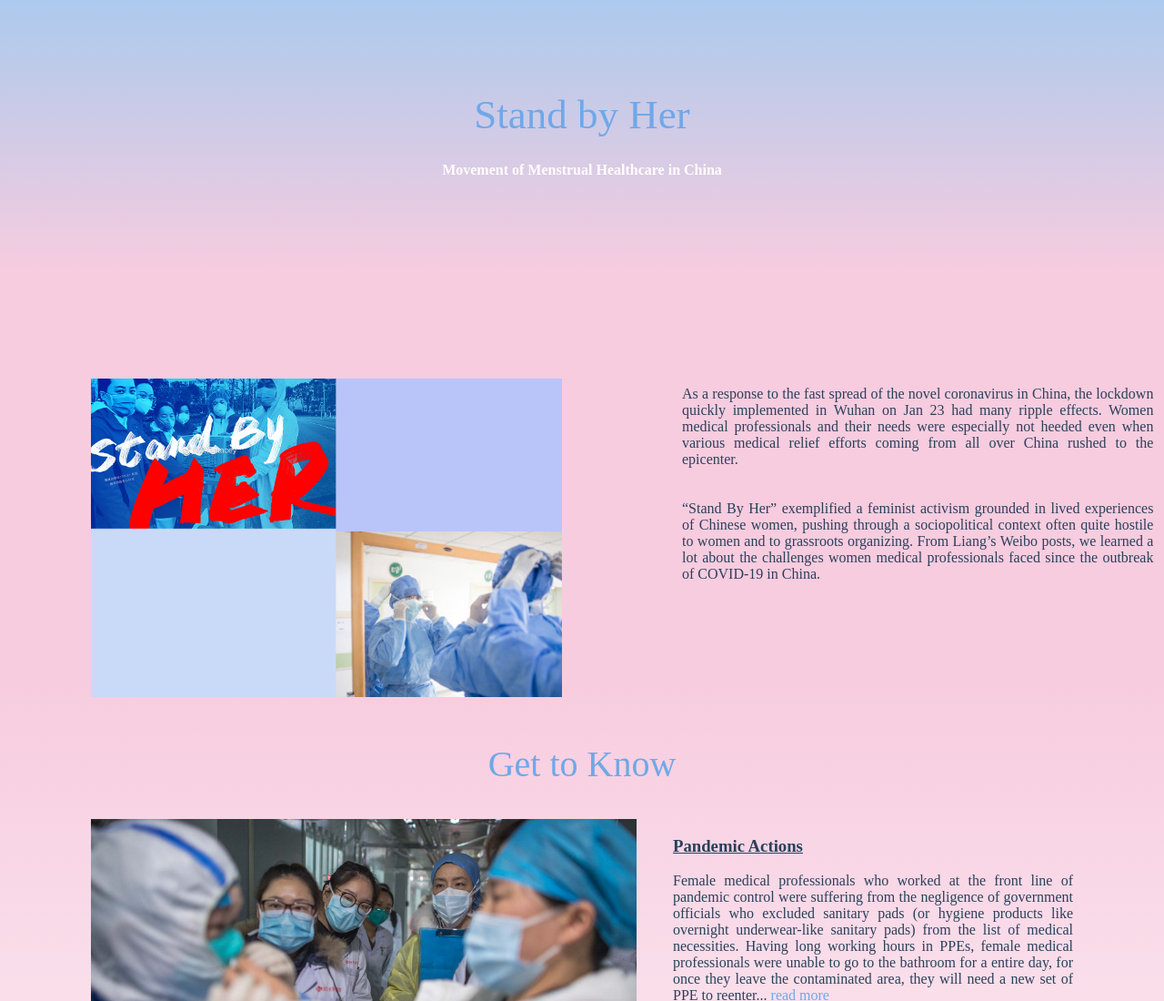
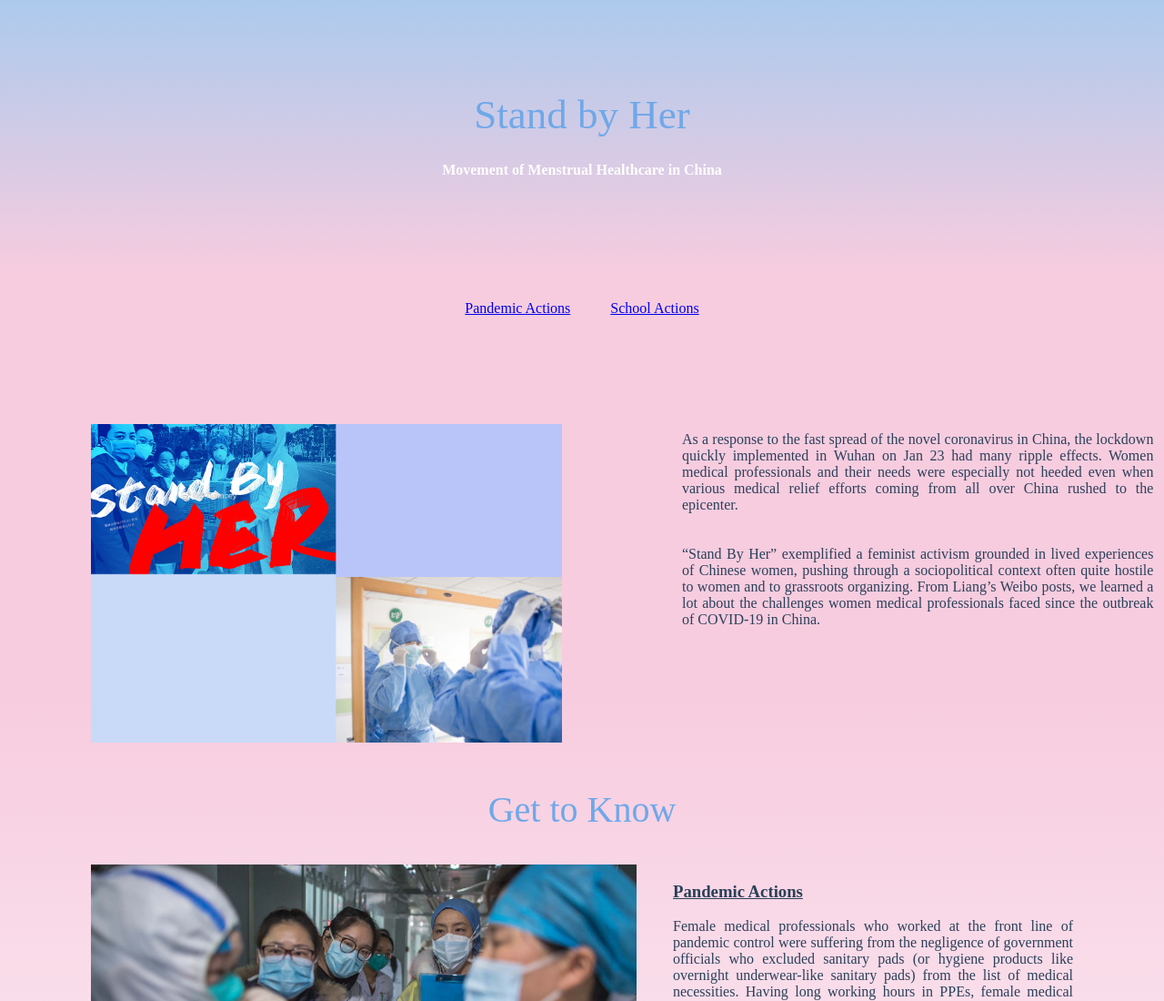
Before and after one commit to xl2228/standbyher, a plain HTML site: page index.html in a window 1280 px wide. Shown: the top 1100 px of the page at 91% size. Drawn offline with Linux system fonts and the light colour scheme; a web font is replaced by a local one.

Commit message:
second commit

```diff
--- a/index.html
+++ b/index.html
@@ -20,7 +20,12 @@
       </div>
 
 <div class="background">
+  <div class="navBar">
+    <p class="nav"><a href="covid.html">Pandemic Actions</a></p>
+    <p class="nav"><a href="school.html">School Actions</a></p>
 
+
+  </div>
 
       <div id="intro">
 
```
